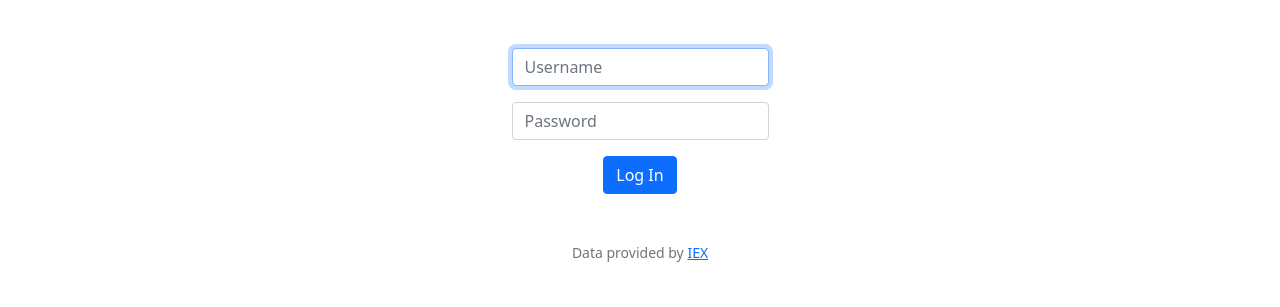
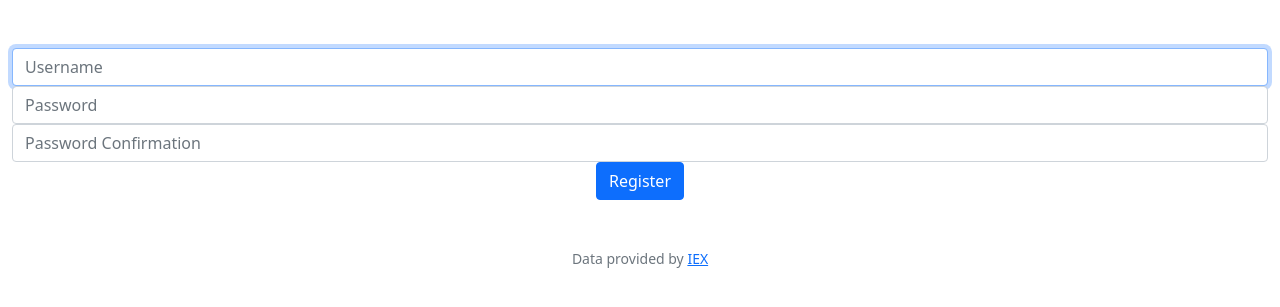
Before and after one commit to MdTs121220/csx50, a Flask app: template finance/templates/register.html in a window 1280 px wide. Shown: the part 76-383 px from the top of the page. Run offline with Flask 2, Linux system fonts and the light colour scheme; the template is opened without the code that fills it, so the values that code supplies are empty; some libraries are stand-ins or nearby versions.

Commit message:
Thu, Feb 9, 2023, 7:28 AM +09:00

```diff
--- a/finance/templates/register.html
+++ b/finance/templates/register.html
@@ -1,17 +1,20 @@
 {% extends "layout.html" %}
 
 {% block title %}
-    Log In
+    Register
 {% endblock %}
 
 {% block main %}
-    <form action="/login" method="post">
-        <div class="mb-3">
-            <input autocomplete="off" autofocus class="form-control mx-auto w-auto" id="username" name="username" placeholder="Username" type="text">
+    <form action="/register" method="post">
+        <div class="form-group">
+            <input autocomplete="off" autofocus class="form-control" name="username" placeholder="Username" type="text">
         </div>
-        <div class="mb-3">
-            <input class="form-control mx-auto w-auto" id="password" name="password" placeholder="Password" type="password">
+        <div class="form-group">
+            <input class="form-control" name="password" placeholder="Password" type="password">
         </div>
-        <button class="btn btn-primary" type="submit">Log In</button>
+        <div class="form-group">
+            <input class="form-control" name="confirmation" placeholder="Password Confirmation" type="password">
+        </div>
+        <button class="btn btn-primary" type="submit">Register</button>
     </form>
 {% endblock %}
```
